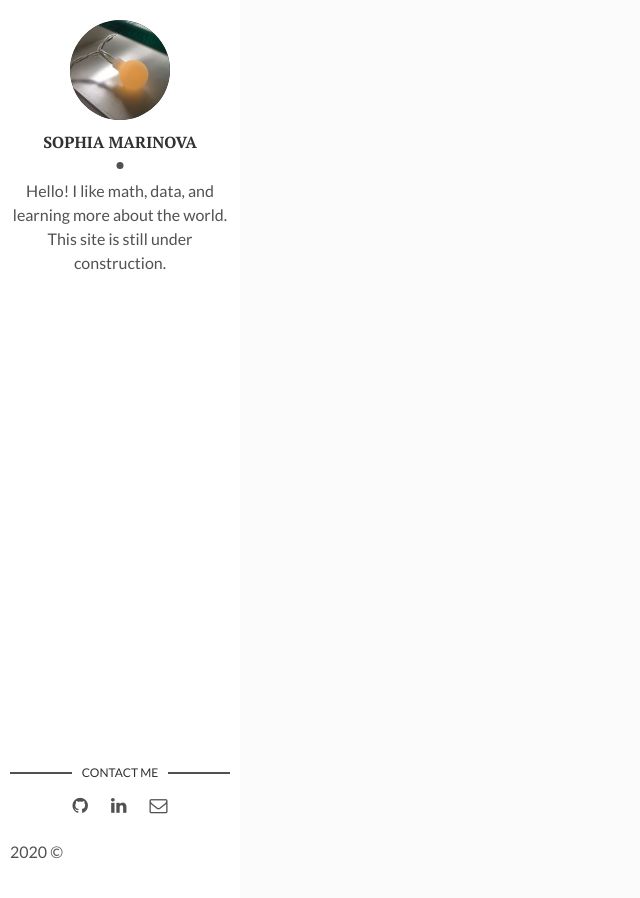
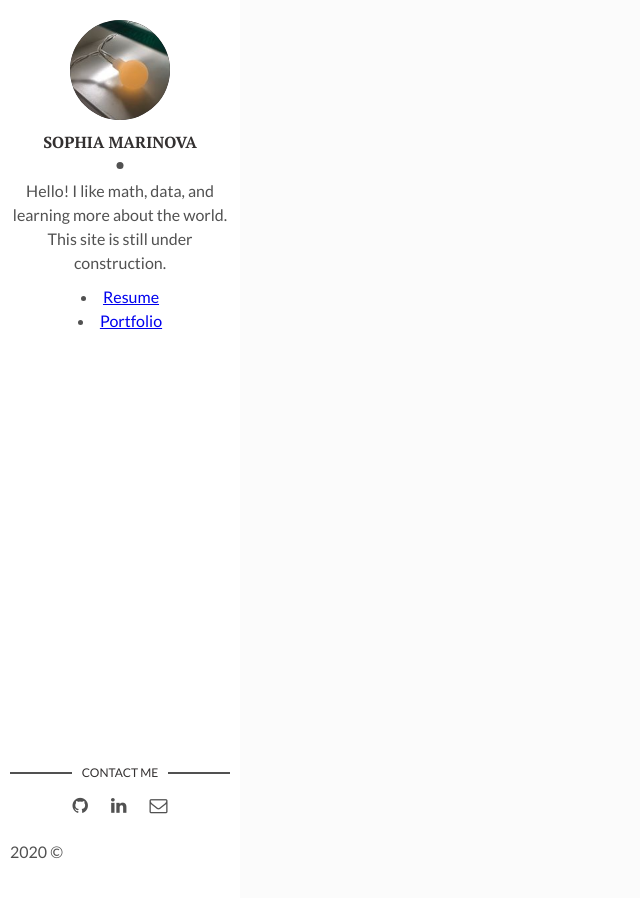
Before and after one commit to sophiajm/sophiajm.github.io, a Jekyll site: the page built from index.html, in a window 1280 px wide. Shown: the whole page, without its empty margins (0-640 px from the left). Built offline with Jekyll 4.4.1, drawn with Linux system fonts in a browser that asks for light colours.

Commit message:
add to sidebar

```diff
--- a/_layouts/main.html
+++ b/_layouts/main.html
@@ -9,6 +9,10 @@ layout: default
       </div>
       <div class="name">{{site.name}}</div>
       <p>{{site.profileabout}}</p>
+      <p>{{site.profilenote}}</p>
+      {% for link in site.primarylinks %}
+        <li><a target='_blank' href="{{link.url}}">{{link.title}}</a></li>
+			{% endfor %}
     </div>
   </header>
   <footer>
```
